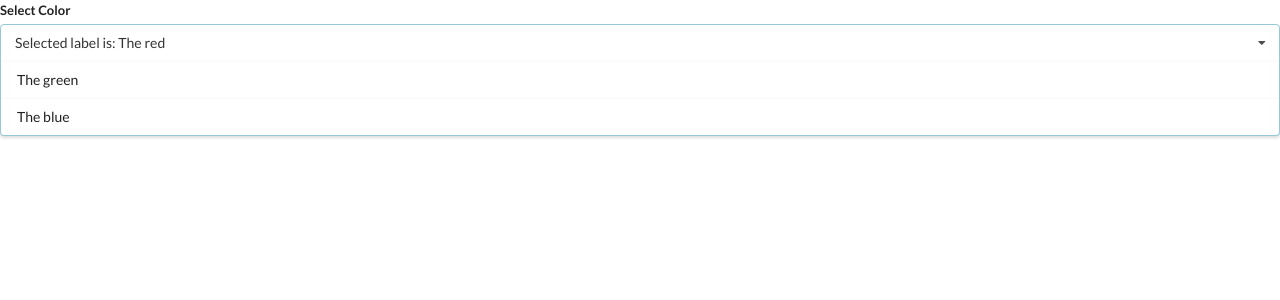
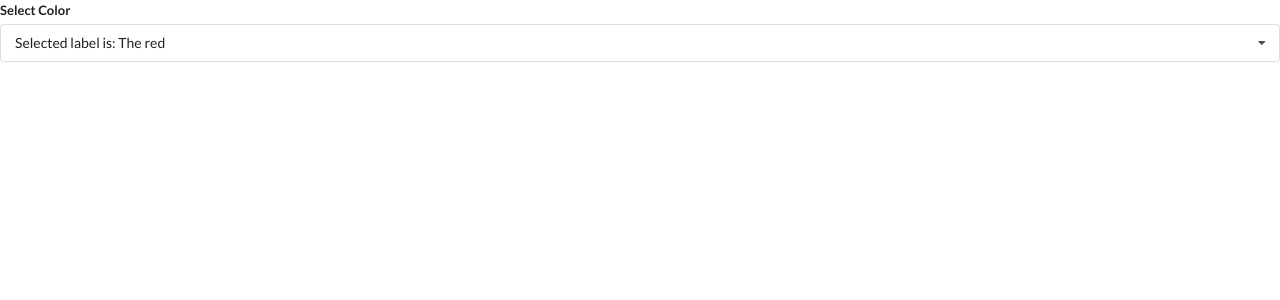
Before and after one commit to palhamel/react-widgets, a React (Create React App) app: page / in a window 1280 px wide. Shown: the top 300 px of the page. Built offline with nearby package versions, Linux system fonts and the light colour scheme.

Commit message:
ad onClick event handler

```diff
--- a/src/components/Dropdown.js
+++ b/src/components/Dropdown.js
@@ -1,8 +1,12 @@
-import React from "react";
+import React, { useState } from "react";
 
 const Dropdown = ({ options, selected, onSelectedChange }) => {
   console.log("selected:", selected);
   // console.log(options);
+
+  // for drop down menu css:
+  const [open, setOpen] = useState(false);
+  console.log(open);
 
   const renderedOptions = options.map((optionData) => {
 
@@ -26,10 +30,13 @@
     <div className="ui form">
       <div className="field">
         <label className="label">Select Color</label>
-        <div className="ui selection dropdown visible active">
+        <div
+          onClick={() => setOpen(!open)}
+          className={`ui selection dropdown ${open ? 'visible active' : ''}`}
+        >
           <i className="dropdown icon"></i>
           <div className="text">{`Selected label is:  ${selected.label}`}</div>
-          <div className="menu visible transition">{renderedOptions}</div>
+          <div className={`menu ${open ? 'visible transition' : ''}`}>{renderedOptions}</div>
         </div>
       </div>
     </div>
```
